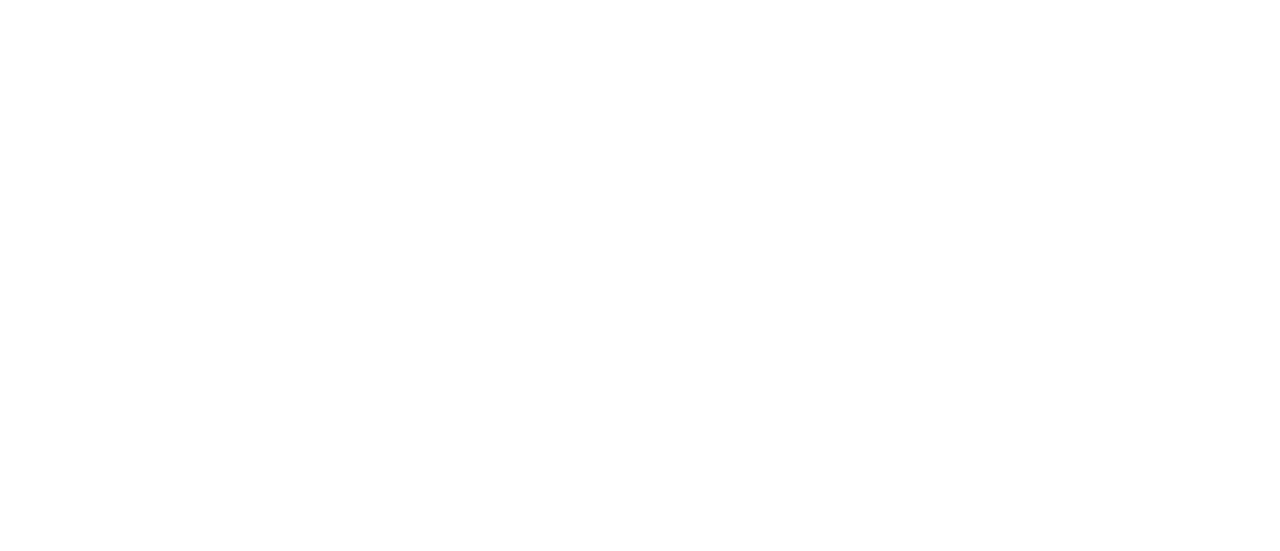
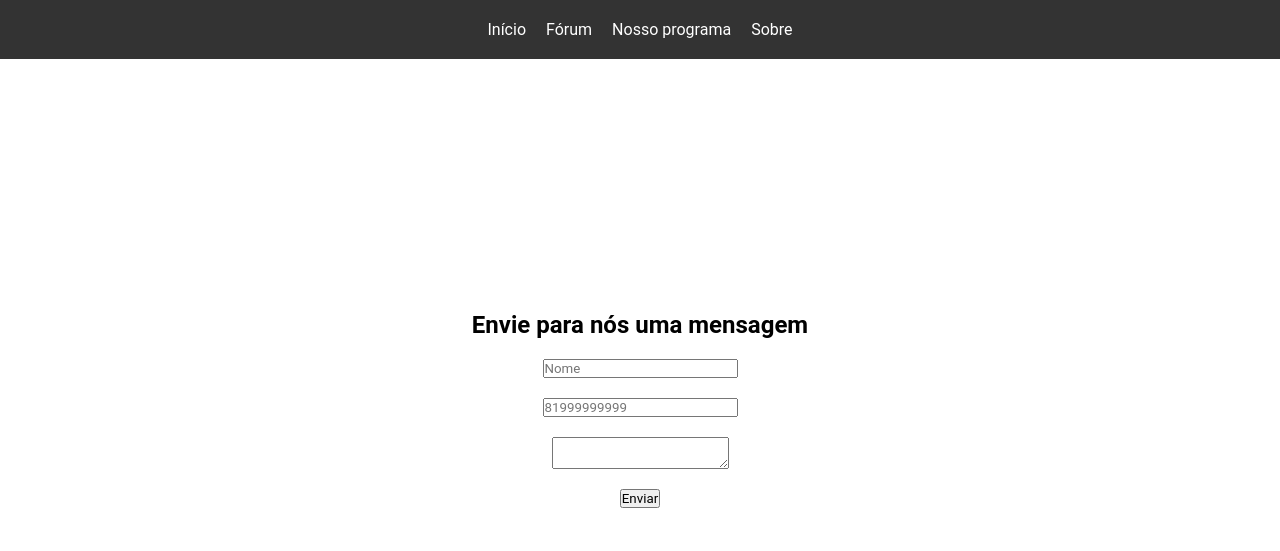
Before and after one commit to AllesonFernandes/webpage, a plain HTML site: page pages/contato.html in a window 1280 px wide. Drawn offline with Linux system fonts and the light colour scheme.

Commit message:
acrescimos

```diff
--- a/main.js
+++ b/main.js
@@ -0,0 +1,10 @@
+function enviar() {
+    const name = document.getElementById("name").value;
+    const telephone = document.getElementById("phone").value;
+    const text = document.getElementById("text").value;
+
+    const url = `https://api.whatsapp.com/send?nome=${name}&celular=${telephone}&texto=${text}`
+
+    window.open(url,"");
+
+}
--- a/pages/contato.html
+++ b/pages/contato.html
@@ -3,9 +3,32 @@
 <head>
     <meta charset="UTF-8">
     <meta name="viewport" content="width=device-width, initial-scale=1.0">
+    <link rel="stylesheet" href="/style.css">
     <title>Contato</title>
 </head>
 <body>
+    <div class="container-contato">
+        <header>
+            <nav class="nav-inicio">
+                <ul class="itens-inicio">
+                    <a href="/index.html"><li>Início</li></a>
+                    <a href="/pages/forum.html"><li>Fórum</li></a>
+                    <a href="/pages/nossoPrograma.html"><li>Nosso programa</li></a>
+                    <a href="/pages/sobre.html"><li>Sobre</li></a>
+                </ul>
+            </nav>
+        </header>
+        <div class="formulario">
+            <h2>Envie para nós uma mensagem</h2>
+            <form method="get">
+                <input type="text" name="name" id="name" placeholder="Nome">
+                <input type="text" name="phone" id="phone" placeholder="81999999999">
+                <textarea name="text" id="text"></textarea>
+                <button onclick="enviar()">Enviar</button>
+            </form>
+        </div>
 
+    </div>
+    <script src="/main.js"></script>
 </body>
 </html>
--- a/style.css
+++ b/style.css
@@ -1,6 +1,7 @@
 *{
   padding: 0;
   margin: 0;
+  font-family: "Roboto", sans-serif;
 }
 .container{
   display: grid;
@@ -172,3 +173,38 @@ table th, table td {
 .aside-info-sobre > * {
   padding-bottom: 15px;
 }
+
+/* estilização da página contato */
+
+.container-contato {
+  display: grid;
+  grid-template-areas:
+    "header"
+    "formulario";
+  grid-template-rows: auto 1fr;
+  height: 100vh;
+}
+
+
+.formulario {
+  grid-area: formulario;
+  display: flex;
+  flex-direction: column;
+  justify-content: center;
+  align-items: center;
+}
+
+form {
+  display: flex;
+  flex-direction: column;
+  justify-content: center;
+  align-items: center;
+}
+
+.formulario > * {
+  padding-bottom: 20px;
+}
+
+form > * {
+  margin-bottom: 20px;
+}
```
Also changed, not shown: index.html (+4 -1 lines), pages/sobre.html (+1 -1 lines). Lines whose indentation alone changed are shown as unchanged.
